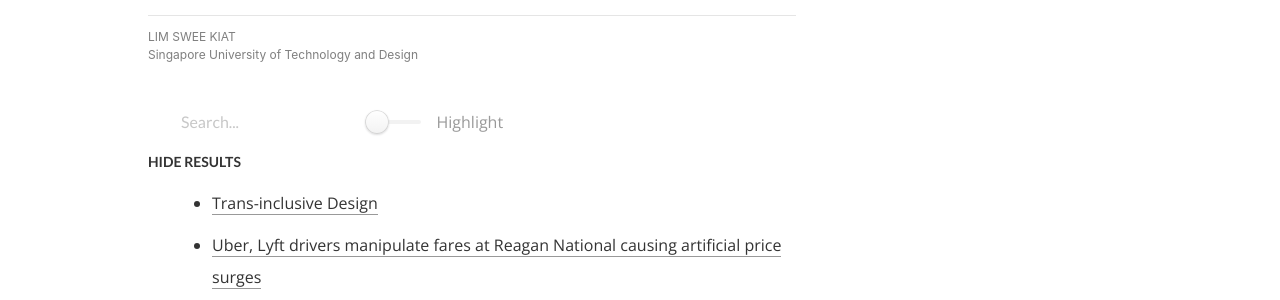
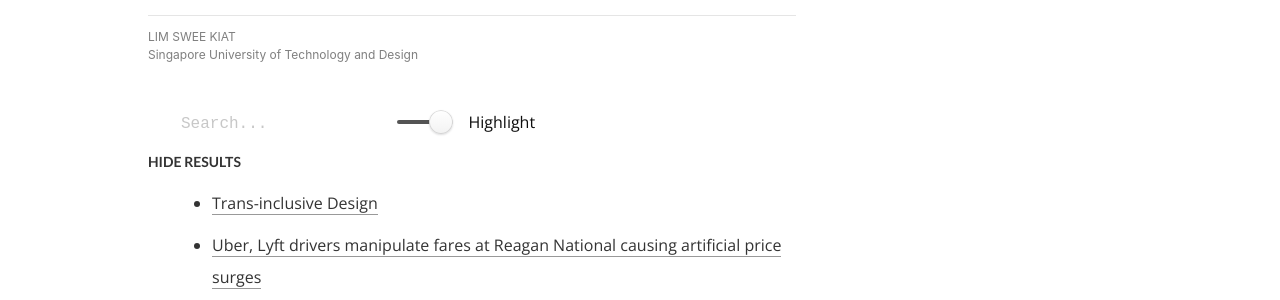
Before and after one commit to greentfrapp/project-asimov, a Jekyll site: the page built from notes.md, in a window 1280 px wide. Shown: the part 398-698 px from the top of the page. Built offline with Jekyll 4.4.1, drawn with Linux system fonts in a browser that asks for light colours; some web fonts are replaced; a style sheet for code colours, icons or effects is not loaded.

Commit message:
turned highlighting back on, corrected regex and changed input font

```diff
--- a/_layouts/notes.html
+++ b/_layouts/notes.html
@@ -1,12 +1,12 @@
 ---
 layout: default
 ---
-
+<base target="_blank">
 <div id="main">
 <dt-article>
 	<h1 id="title">Notes</h1>
 	<h2>General thoughts, notes and reflections related to Project Asimov.</h2>
-	<h4><a href="https://greentfrapp.github.io/project-asimov/">Project Asimov</a></h4>
+	<h4><a href="https://greentfrapp.github.io/project-asimov/" target="_self">Project Asimov</a></h4>
 	<dt-byline></dt-byline>
 	<div class="contents">
 		<div class="ui transparent left icon input filter">
@@ -22,7 +22,7 @@ layout: default
 		{% for post in site.posts %}
 			{% if post.notes %}
 			<li v-if="search(`{{ post.ref }}` + `{{ post.title | escape }}` + `{{ post.content | escape }}`)">
-				<a href="#notes-main" @click="selectPost('{{ post.ref }}')">{{ post.title | escape }}</a>
+				<a href="#notes-main"  target="_self" @click="selectPost('{{ post.ref }}')">{{ post.title | escape }}</a>
 				<!-- <div class="tags">{% for tag in post.tags %}{% capture tag_name %}{{ tag }}{% endcapture %}<a href="/tag/{{ tag_name }}">&middot;<nobr>{{ tag_name }}</nobr>&nbsp;</a>{% endfor %}</div> -->
 			</li>
 			{% endif %}
@@ -36,7 +36,7 @@ layout: default
 		<div class="notes-main" id="notes-main" v-if="selectedPost === '{{ post.ref }}'">
 			<div v-html="highlightedContent(`{{ post.content | escape }}`)"></div>
 		</div>
-		<div class="return-to-top" v-if="selectedPost === '{{ post.ref }}'"><a href="#title">[Return to top]</a></div>
+		<div class="return-to-top" v-if="selectedPost === '{{ post.ref }}'"><a href="#title"  target="_self">[Return to top]</a></div>
 		<!-- </div> -->
 		{% endif %}
 	{% endfor %}
@@ -46,7 +46,7 @@ layout: default
   <p>
     This is a final research project for the <a href="https://urbanscience.sutd.edu.sg/">MSc. Urban Science, Policy and Planning (MUSPP) degree</a> at the <a href="https://www.sutd.edu.sg/">Singapore University of Technology and Design (SUTD)</a>.
   </p>
-  <div class="return-to-top"><a href="#title">[Return to top]</a></div>
+  <div class="return-to-top"><a href="#title" target="_self">[Return to top]</a></div>
 </dt-appendix>
 <script>
 var app = new Vue({
--- a/_sass/custom.scss
+++ b/_sass/custom.scss
@@ -1,4 +1,4 @@
-@import url('https://fonts.googleapis.com/css?family=Playfair+Display|Open+Sans:400,600|Ubuntu+Mono|Lato|Cambo|Libre+Baskerville');
+@import url('https://fonts.googleapis.com/css?family=Overpass+Mono|Playfair+Display|Open+Sans:400,600|Ubuntu+Mono|Lato|Cambo|Libre+Baskerville');
 
 #showMessage,
 #showMessage:hover {
@@ -15,14 +15,11 @@ mark {
 	color: #FFF;
 }
 
-.ui.input input {
-	color: #D43900;
-}
-
 .ui.input,
 .ui.input input,
 .ui.input input:focus {
 	color: #ad461f;
+	font-family: 'Overpass Mono', monospace;
 }
 
 a:hover {
```
Also changed, not shown: other parts of _layouts/notes.html (+8 -4 lines).
